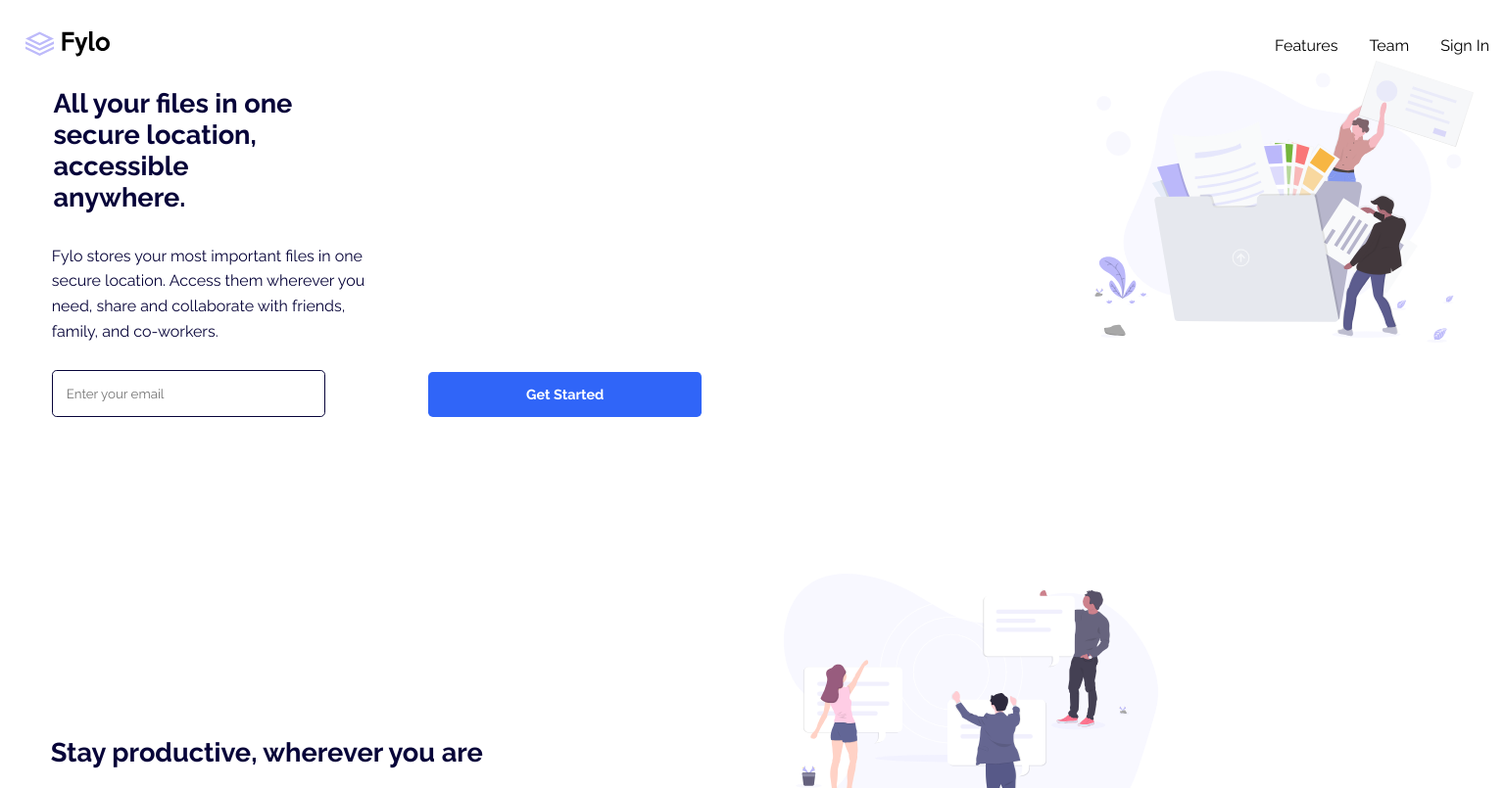
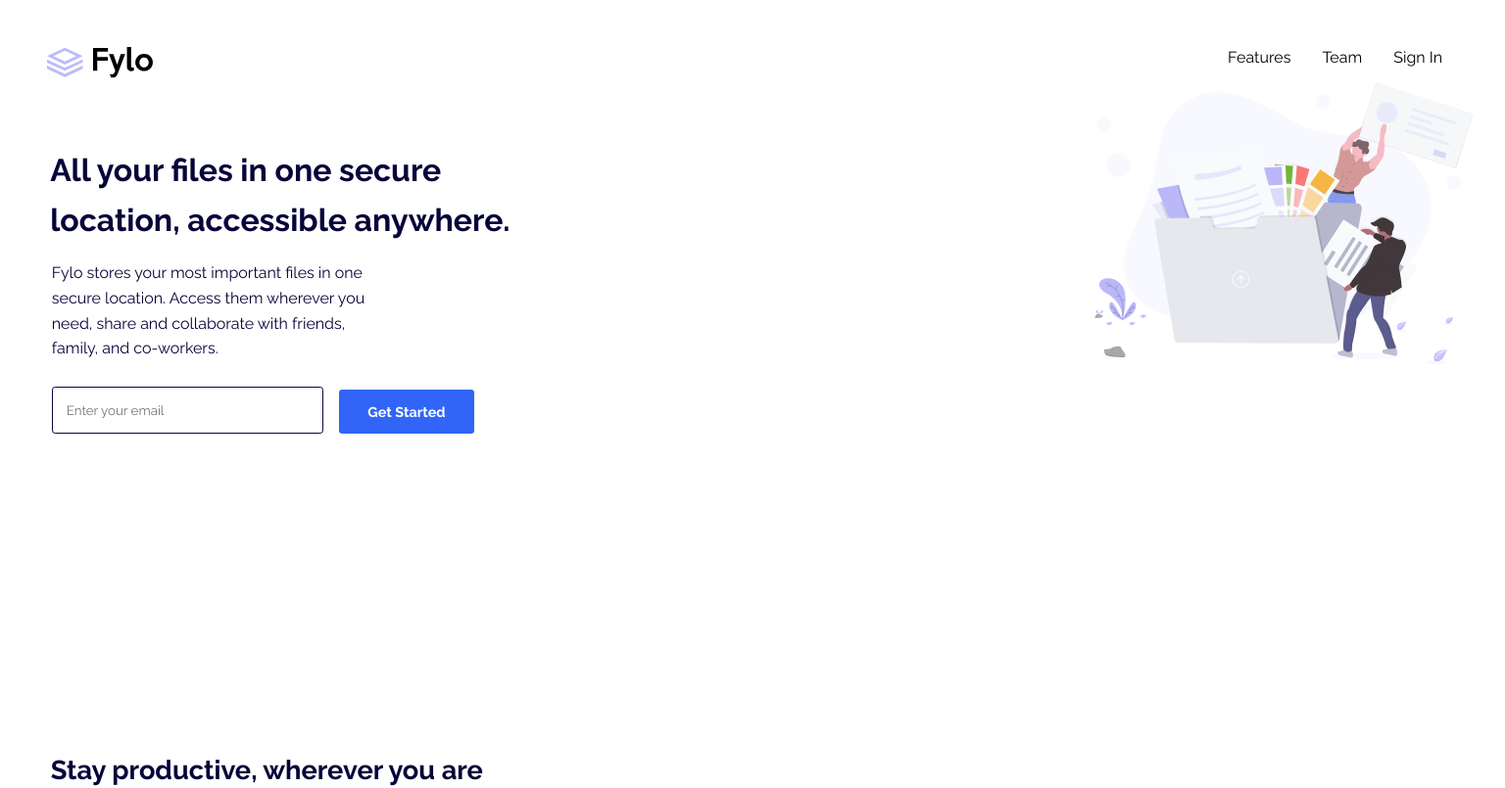
Before and after one commit to TheCoderGuru/fylo-landing-page-with-two-column-layout, a website: page public/index.html in a window 1536 px wide. Shown: the top 805 px of the page at 98% size. Drawn offline with nearby package versions, Linux system fonts and the light colour scheme.

Commit message:
Updated the code in terms of inconsitency in the desktop version of the project

```diff
--- a/public/index.html
+++ b/public/index.html
@@ -65,7 +65,6 @@
               class="hero__flex__email"
               type="email"
               name="email"
-              id=""
               placeholder="Enter your email"
             />
             <input
@@ -146,8 +145,7 @@
             <input
               class="button__group__email"
               type="text"
-              name=""
-              id=""
+              name="email_address"
               placeholder="email@example.com"
             />
             <a class="button__group__submit" href="">Get Started For Free</a>
--- a/src/sass/style.scss
+++ b/src/sass/style.scss
@@ -30,16 +30,16 @@ body {
   &__navlinks {
     margin-top: 2em;
     list-style: none;
+    right: 2em;
     display: flex;
     gap: 2em;
-    margin-right: 1em;
   }
   &__logo {
     width: auto;
-    height: 1.6rem;
+    height: 2rem;
     display: inline-block;
-    margin-top: 2em;
-    margin-left: 1.6em;
+    margin-top: 3em;
+    margin-left: 3em;
   }
 }
 
@@ -53,17 +53,16 @@ body {
     text-align: center;
     color: $very-dark-blue;
     padding-inline: 1em;
-    margin-block-start: 1em;
+    margin-block-start: 2em;
   }
   &__image {
     height: 18rem;
     width: auto;
-    margin-inline: 2em;
   }
 
   &__description {
     text-align: center;
-    margin-block-start: 2em;
+    margin-block-start: 1em;
     line-height: 1.6;
     color: $very-dark-blue;
     margin-inline: 3em;
@@ -73,13 +72,14 @@ body {
 .hero__flex {
   display: flex;
   flex-direction: column;
+  gap: 1em;
 
   &__email {
     padding: 1em;
     margin-block-start: 2em;
-    margin-inline: 4em;
-    width: 76%;
-    border-radius: 0.3rem;
+    margin-inline-start: 4em;
+    width: 36%;
+    border-radius: 0.2rem;
     border: 1px solid $very-dark-blue;
     font-weight: 500;
   }
@@ -88,11 +88,10 @@ body {
     background-color: $bright-blue;
     color: white;
     border: none;
-    width: 76%;
-    margin-inline: 3.6em;
+    width: 18%;
     margin-block-start: 1em;
     padding: 1em;
-    border-radius: 0.3rem;
+    border-radius: 0.2rem;
     font-family: $font-sans;
     font-weight: bold;
     font-size: 0.9em;
@@ -120,7 +119,7 @@ body {
 }
 
 .container__image {
-  margin-block-start: 10em;
+  margin-block-start: 23em;
 }
 
 .container__lower {
@@ -302,6 +301,12 @@ body {
 // ? Desktop Version
 
 @media only screen and (min-width: 1440px) {
+
+  .navbar__navlinks{
+    position: absolute;
+    right: 4em;
+
+  }
   .hero__grid {
     grid-template-columns: repeat(2, 1fr);
     position: relative;
@@ -318,8 +323,10 @@ body {
 
     &__title{
       text-align: left;
-      margin-inline-start: 1em;
-      margin-inline-end: 16em;
+      margin-inline-start: .6em;
+      padding-inline-end: 6em;
+      line-height: 1.6em;
+      font-size: 2em;
     }
 
     &__description{
@@ -351,7 +358,7 @@ body {
     &__description{
       text-align: left;
       width: fit-content;
-      margin-inline-end: 23em;
+      padding-inline-end: 14em;
       margin-block-end: 3em;
     }
   }
@@ -397,7 +404,7 @@ body {
     margin-left: 5em;
 
     &__description{
-      margin-inline-end: 93em;
+      padding-inline-end: 55em;
       letter-spacing: .1rem;
     }
 
@@ -421,7 +428,7 @@ body {
     }
 
     &__submit{
-      width: 20%;
+      width: 26%;
       padding: 1.3em;
       font-size: .8rem;
     }
```
Also changed, not shown: public/css/style.css.
